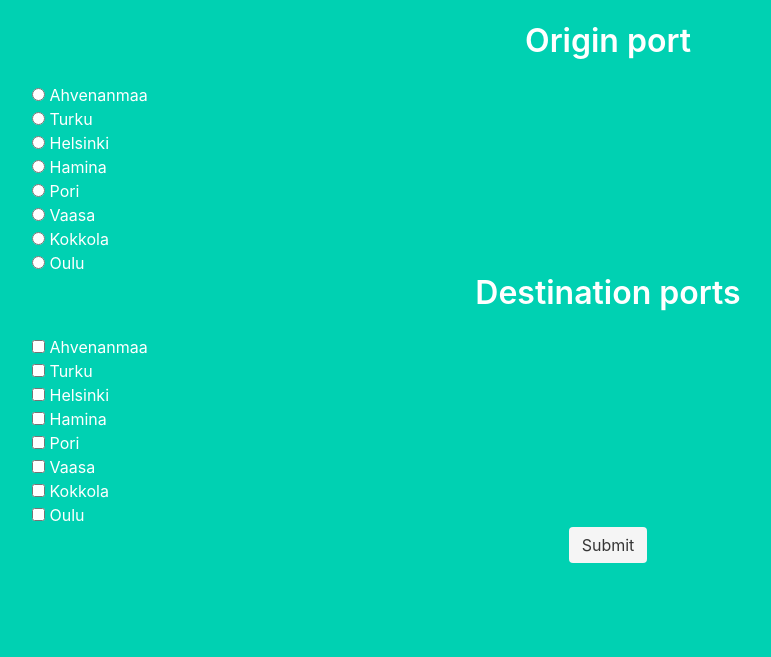
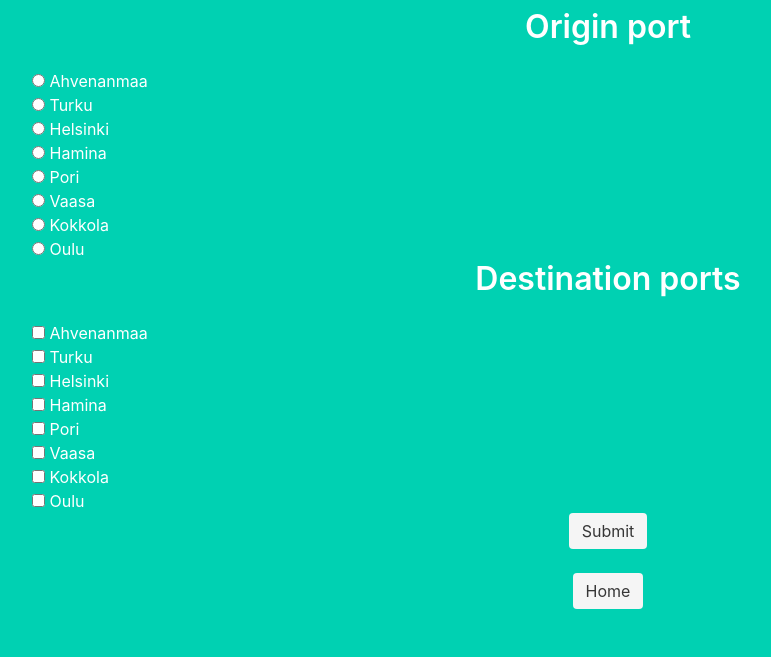
Before and after one commit to ullallulla/tour-tag, a Python web app: template templates/leader.html in a window 1280 px wide. Shown: the part 175-832 px from the top of the page, without its empty margins (32-803 px from the left). Before the commit the page ends 738 px from the top, so only its background shows below. Run offline with Jinja, Linux system fonts and the light colour scheme; the template is opened without the code that fills it, so the values that code supplies are empty.

Commit message:
Update leader.html
Empty line between buttons

```diff
--- a/templates/leader.html
+++ b/templates/leader.html
@@ -128,6 +128,9 @@
     <input class="button is-light" type="submit" value="Submit">
 </form>
 
+<br />
+<p align="center"><a href=/ >
+    <button class='button is-light'>Home</button></a></p>
 
 
 
```
